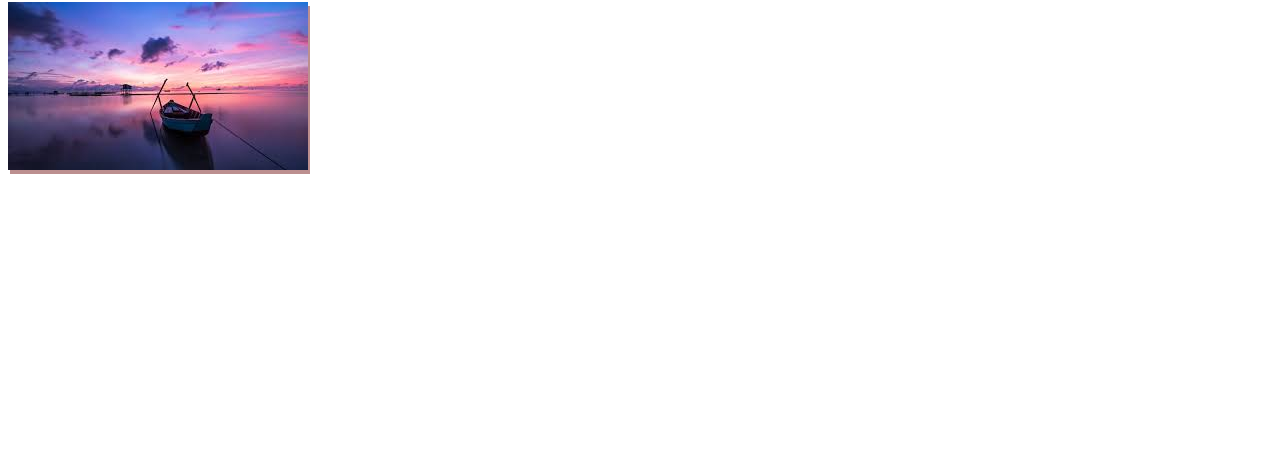
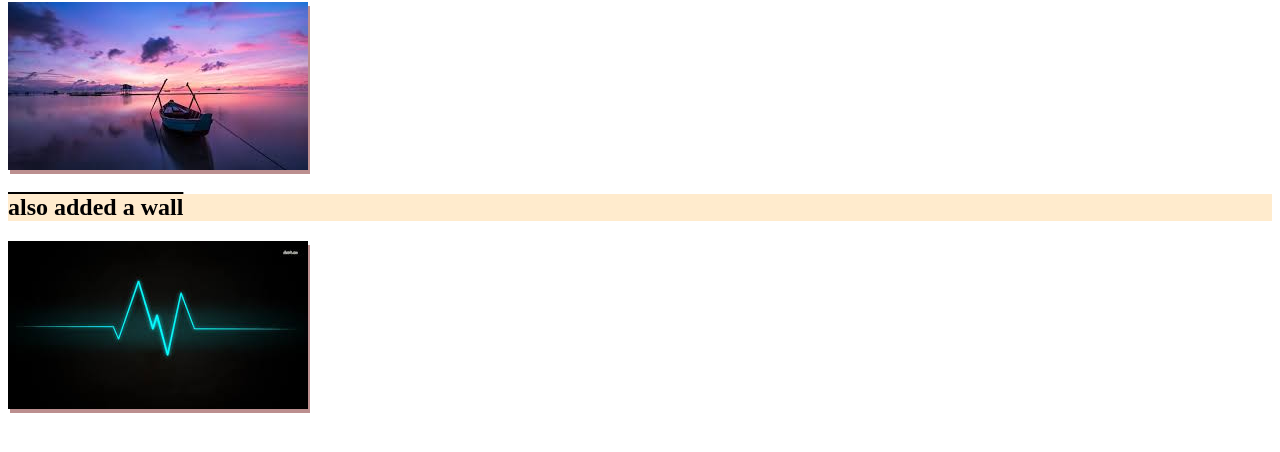
Before and after one commit to sayed725/my-first-git-hub-repo, a plain HTML site: page index.html in a window 1280 px wide. Shown: the part 78-530 px from the top of the page. Drawn offline with Linux system fonts and the light colour scheme.

Commit message:
also added a wall

```diff
--- a/index.html
+++ b/index.html
@@ -9,5 +9,7 @@
 <body>
     <h1>added a boat </h1>
     <img src="boat.png" alt="boat picture">
+    <h2>also added a wall</h2>
+    <img src="wall.jpg" alt="">
 </body>
 </html>
--- a/style.css
+++ b/style.css
@@ -7,3 +7,7 @@ img{
     box-shadow: 2px 4px rosybrown;
 
 }
+h2{
+    background-color: blanchedalmond;
+    text-decoration: overline;
+}
```
